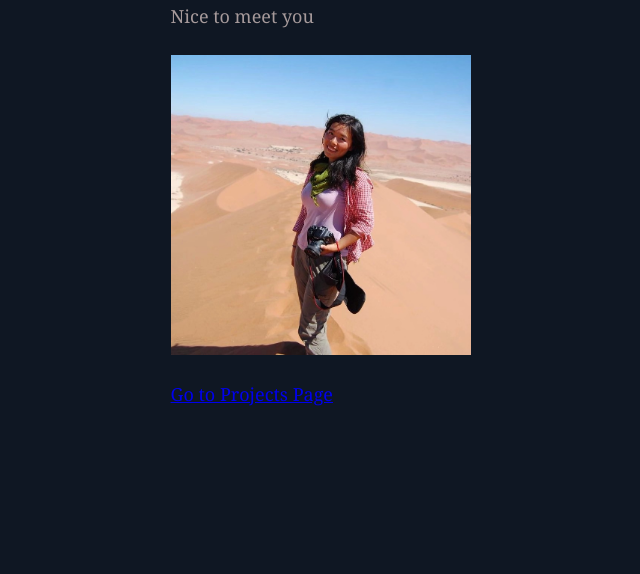
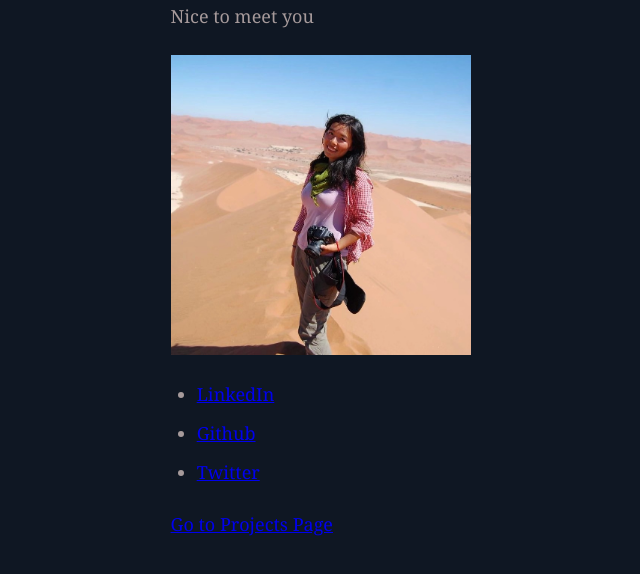
Before and after one commit to xiaomingfu/xiaomingfu.com, a Gatsby site: page / in a window 1280 px wide. Shown: the part 68-642 px from the top of the page, without its empty margins (9-649 px from the left). Built offline with nearby package versions, Linux system fonts and the light colour scheme; Gatsby itself is replaced by a stand-in of ours.

Commit message:
add links to linkedIn Github Twitter

```diff
--- a/src/pages/index.js
+++ b/src/pages/index.js
@@ -14,7 +14,20 @@ const IndexPage = () => (
     <div style={{ maxWidth: `300px`, marginBottom: `1.45rem` }}>
       <Image />
     </div>
-    <Link to="/projects/">Go to Projects Page</Link>
+    <div>
+      <ul>
+        <li>
+          <a href="https://www.linkedin.com/in/xiaoming-fu/">LinkedIn</a>
+        </li>
+        <li>
+          <a href="https://github.com/xiaomingfu">Github</a>
+        </li>
+        <li>
+          <a href="https://twitter.com/xiaoming_fu">Twitter</a>
+        </li>
+      </ul>
+      <Link to="/projects/">Go to Projects Page</Link>
+    </div>
   </Layout>
 )
 
```
